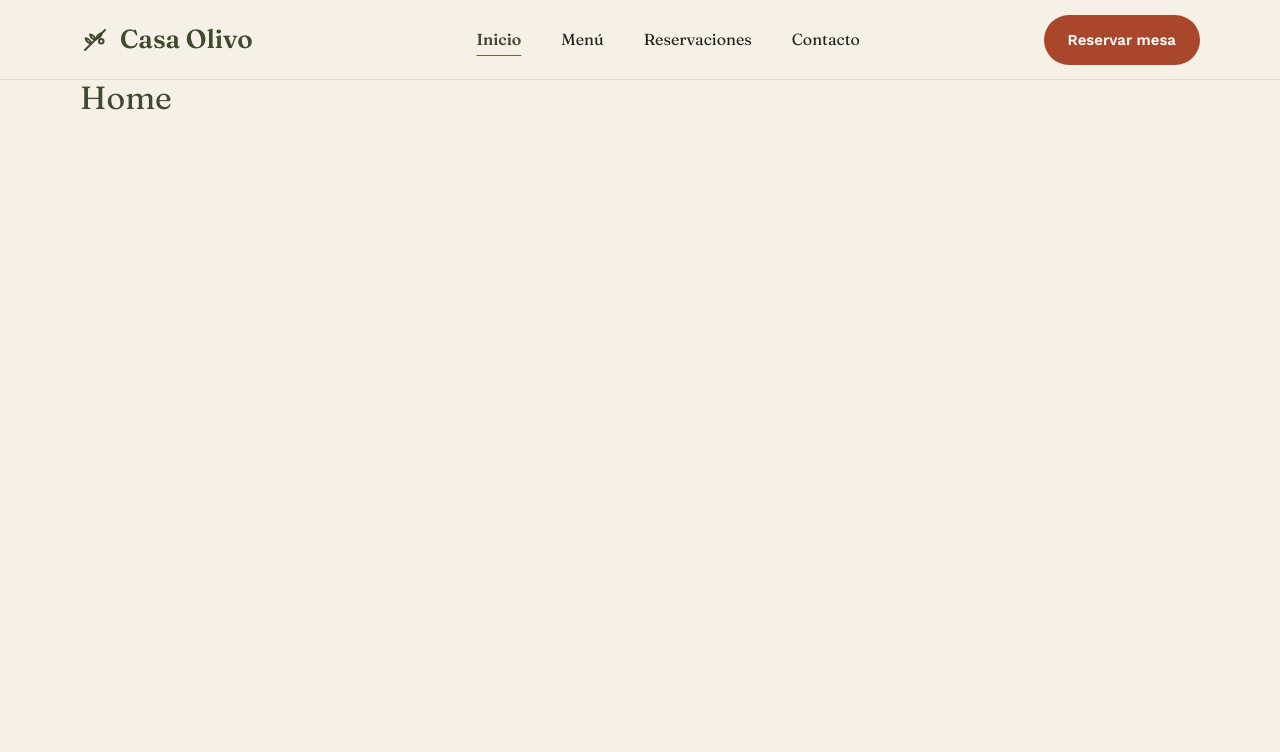
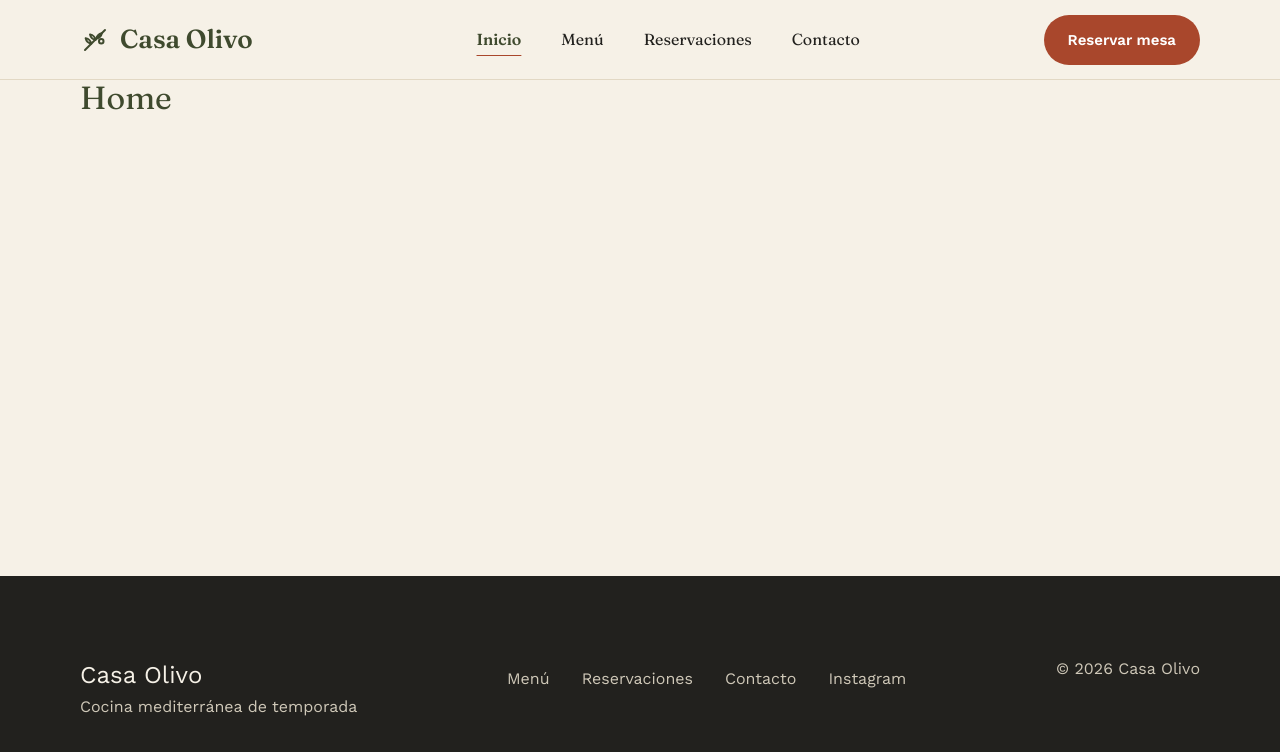
Before and after one commit to giovanigomez1/casaOlivoFrontend, a React (Vite) app: page / in a window 1280 px wide. Shown: the top 752 px of the page. Built offline with nearby package versions, Linux system fonts and the light colour scheme.

Commit message:
feat: add footer and sticky layout

```diff
--- a/src/components/layout/Footer.jsx
+++ b/src/components/layout/Footer.jsx
@@ -1,7 +1,29 @@
+import styles from './Footer.module.css'
+import { Link } from 'react-router'
+
+
 export default function Footer() {
   return (
-    <div>
-
-    </div>
+    <footer className={styles.footer}>
+      <div >
+        <span className={styles.name}>Casa Olivo</span>
+        <p>Cocina mediterránea de temporada</p>
+      </div>
+      <nav aria-label="Pie de página">
+        <Link to="/menu">
+          Menú
+        </Link>
+        <Link to="/reservaciones">
+          Reservaciones
+        </Link>
+        <Link to="/#contacto">
+          Contacto
+        </Link>
+        <a>
+          Instagram
+        </a>
+      </nav>
+      <span>© {new Date().getFullYear()} Casa Olivo</span>
+    </footer>
   )
 }
--- a/src/components/layout/Footer.module.css
+++ b/src/components/layout/Footer.module.css
@@ -0,0 +1,46 @@
+.footer {
+  background-color: var(--color-charcoal);
+  color: var(--color-footer-text);
+  display: flex;
+  align-items: flex-start;
+  height: auto;
+  padding: 2rem;
+  flex-direction: column;
+  gap: 4rem;
+
+  .name {
+    font-size: 2.4rem;
+    color: var(--color-ivory);
+  }
+
+  & nav {
+    display: flex;
+    gap: 1.6rem;
+    flex-direction: column;
+
+    & a {
+      text-decoration: none;
+      color: inherit;
+      padding: 1rem 0;
+    }
+
+    & a:hover {
+      color: var(--color-ivory);
+    }
+  }
+}
+
+/* ---------- Escritorio ---------- */
+@media (min-width: 56.25em) {
+  .footer {
+    flex-direction: row;
+    padding: 8rem;
+    justify-content: space-between;
+
+    & nav {
+      flex-direction: row;
+      gap: 3.2rem;
+    }
+  }
+
+}
--- a/src/components/layout/Layout.jsx
+++ b/src/components/layout/Layout.jsx
@@ -1,16 +1,17 @@
 import { Outlet } from "react-router";
 import Navbar from './Navbar'
 import Footer from './Footer'
+import styles from './Layout.module.css'
 
 
 export default function Layout() {
   return (
-    <>
+    <div className={styles.layout}>
       <Navbar />
-      <main>
+      <main className={styles.main}>
         <Outlet />
       </main>
       <Footer />
-    </>
+    </div>
   )
 }
--- /dev/null
+++ b/src/components/layout/Layout.module.css
@@ -0,0 +1,9 @@
+.layout {
+  min-height: 100dvh;
+  display: flex;
+  flex-direction: column;
+}
+
+.main {
+  flex: 1;
+}
--- a/src/components/layout/Navbar.module.css
+++ b/src/components/layout/Navbar.module.css
@@ -6,6 +6,7 @@
   height: var(--header-height);
   align-items: center;
   border-bottom: 1px solid var(--color-border);
+  width: 100%;
 }
 
 
--- a/src/styles/variables.css
+++ b/src/styles/variables.css
@@ -14,6 +14,7 @@
   --color-stone: #5c574d;
   --color-muted: #6e685c;
   --color-white: #ffffff;
+  --color-footer-text: #CFC8B8;
 
   /* Tipografía */
   --font-display: 'Fraunces', Georgia, serif;
```
